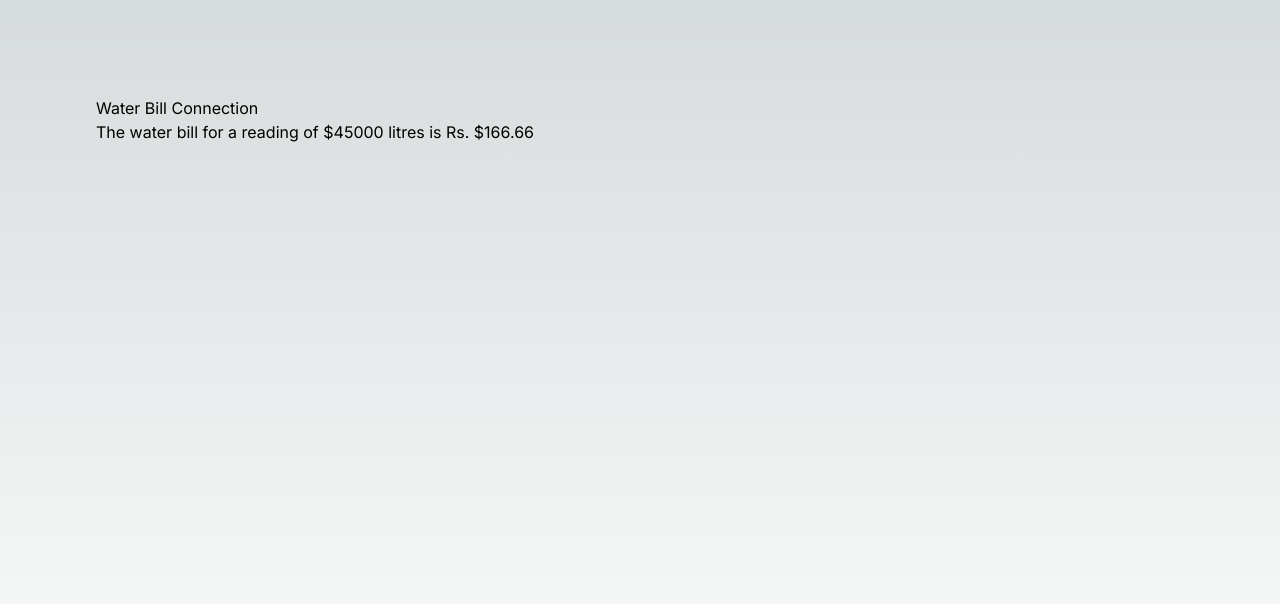
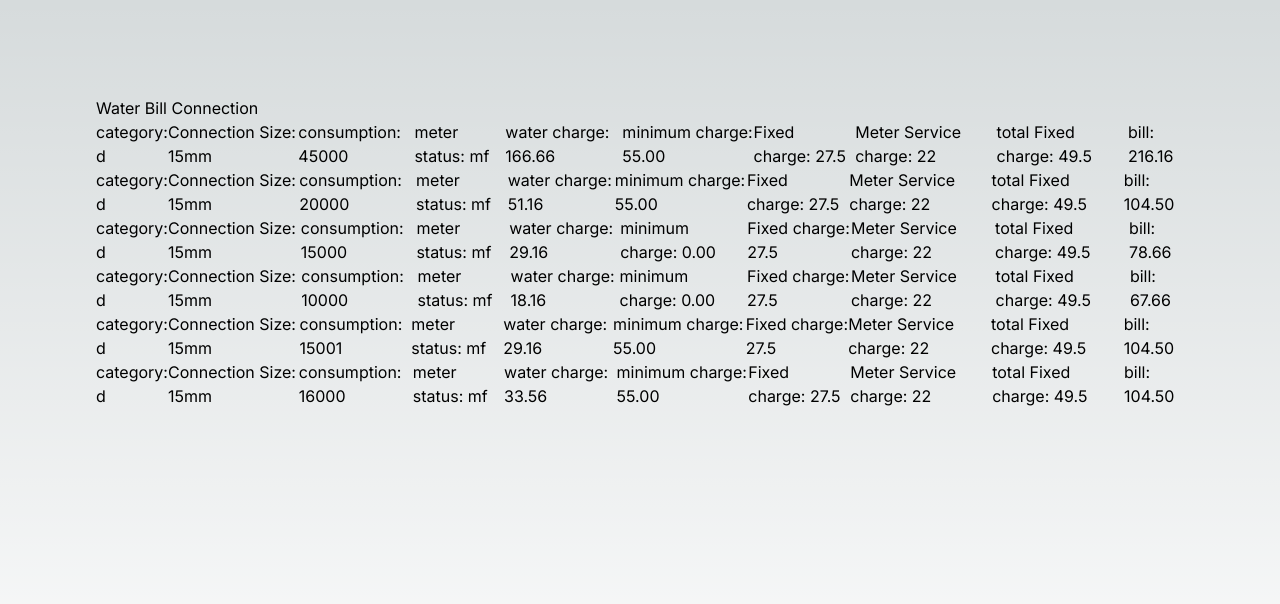
Before and after one commit to bhoomiagrawal/water-bill-engine, a Next.js app: page /bill in a window 1280 px wide. Shown: the top 604 px of the page. Built offline with nearby package versions, Linux system fonts and the light colour scheme.

Commit message:
feat: calculate  water charge

```diff
--- a/src/app/bill/page.js
+++ b/src/app/bill/page.js
@@ -1,17 +1,81 @@
+'use client'
 import { calculateWaterBill } from "@/components/calc";
-import { slabs } from "@/components/slabs";
 // Example usage:
-let reading = 45000;
-let waterBill = calculateWaterBill(reading, slabs);
-console.log(`The water bill for a reading of ${reading} litres is Rs. ${waterBill.toFixed(2)}`);
+let readings = [
+    {
+    category: 'd',
+    connection_size: '15mm',
+    consumption: '45000',
+    meter_status: "mf"
+}, {
+    category: 'd',
+    connection_size: '15mm',
+    consumption: '20000',
+    meter_status: "mf"
+
+}, {
+    category: 'd',
+    connection_size: '15mm',
+    consumption: '15000',
+    meter_status: "mf"
+
+},
+{
+    category: 'd',
+    connection_size: '15mm',
+    consumption: '10000',
+    meter_status: "mf"
+
+},
+{
+    category: 'd',
+    connection_size: '15mm',
+    consumption: '15001',
+    meter_status: "mf"
+
+},
+{
+    category: 'd',
+    connection_size: '15mm',
+    consumption: '16000',
+    meter_status: "mf"
+
+}]
+let waterBill = calculateWaterBill(readings);
+console.log('waterBill', waterBill)
+// console.log(`The water bill for a consumption of ${consumption} litres is Rs. ${waterBill.toFixed(2)}`);
 
 export default function Bill() {
+
+    const getUI = () => readings?.map((r, i) => {
+        return (
+            <ul key={i} className="flex justify-between">
+                <li> category: {r.category}</li>
+            <li> Connection Size: {r.connection_size}</li>
+            <li> consumption: {r.consumption}</li>
+            <li> meter status: {r.meter_status}</li>
+            <li> water charge: {r.waterCharge?.toFixed(2)}</li>
+            <li> minimum charge: {r.minimum?.toFixed(2)}</li>
+            <li> Fixed charge: {r.fixedCharge?.fixed_charge}</li>
+            <li> Meter Service charge: {r.fixedCharge?.service_charge}</li>
+            <li> total Fixed charge: {r.fixedCharge?.total_fixed_charge}</li>
+            <li> bill: {r.bill?.toFixed(2)}</li>
+
+            </ul>
+
+        )
+    }
+
+    )
     return (
         <main className=" min-h-screen  p-24">
             <h2>Water Bill Connection</h2>
-            <div>
-                The water bill for a reading of ${reading} litres is Rs. ${waterBill.toFixed(2)}
-            </div>
+           <div className="">
+           {getUI()}
+           </div>
+            {/* <div>
+                Th    e water bill for a consumption of ${consumption} litres is Rs. ${waterBill.toFixed(2)}
+            </div> */}
 
         </main>
     );
--- a/src/components/calc.js
+++ b/src/components/calc.js
@@ -1,26 +1,104 @@
 // Define the dynamic slabs
-const slabs = [
-    { max: 8000, ratePerThousand: 1.72 },
-    { max: 15000, ratePerThousand: 2.2 },
-    { max: 40000, ratePerThousand: 4.4 },
-    { max: Infinity, ratePerThousand: 5.5 }
-];
+// const slabs = [
+//     { max: 8000, ratePerThousand: 1.72 },
+//     { max: 15000, ratePerThousand: 2.2 },
+//     { max: 40000, ratePerThousand: 4.4 },
+//     { max: Infinity, ratePerThousand: 5.5 }
+// ];
+import { slabs, rebates } from "@/components/data";
 
-export function calculateWaterBill(reading, slabs) {
-    let bill = 0;
-    let previousMax = 0;
-    console.log("slabs", slabs)
+export function calculateWaterBill(readings) {
+    // console.log("slabs", slabs);
+    // if(consumption)
+    for (const reading of readings) {
+        let { consumption, category, connection_size, meter_status } = reading;
+        let previousMax = 0;
+        let waterCharge = 0;
 
-    for (let i = 0; i < slabs?.length; i++) {
-        const slab = slabs[i];
-        if (reading <= slab.max) {
-            bill += ((reading - previousMax) / 1000) * slab.ratePerThousand;
-            break;
+        // check for rebate in domestic connection
+        if (getZeroOnConsumption(connection_size, category, consumption)) {
+            waterCharge = 0;
+            previousMax = 0;
         } else {
-            bill += ((slab.max - previousMax) / 1000) * slab.ratePerThousand;
-            previousMax = slab.max;
+            for (let i = 0; i < slabs?.length; i++) {
+                const slab = slabs[i];
+
+                if (consumption <= slab.max) {
+
+                    waterCharge += ((consumption - previousMax) / 1000) * slab.ratePerThousand;
+
+                    break;
+                } else {
+
+                    waterCharge += ((slab.max - previousMax) / 1000) * slab.ratePerThousand;
+
+                    previousMax = slab.max;
+                }
+            }
         }
+        reading.waterCharge = waterCharge
+        reading.minimum = getMinimumCharge(reading)
+        // compare water charge with minimum charge
+
+        reading.bill = reading.waterCharge > reading.minimum ? reading.waterCharge : reading.minimum
+        reading.fixedCharge = addFixedCharge(reading)
+
+        reading.bill = reading.bill + addFixedCharge(reading).total_fixed_charge
+
+    }
+    console.log('readings', readings)
+    return readings;
+}
+
+
+function getZeroOnConsumption(connection_size, category, consumption) {
+    connection_size == "15mm" && category == "d" && consumption <= '15000'
+}
+
+function getMinimumCharge(reading) {
+    if (reading.meter_status == "mf" && reading.consumption <= "15000") {
+        return 0
+    } else {
+        return 55
     }
 
-    return bill;
 }
+
+function addFixedCharge(reading) {
+    let fixedCharge = 0;
+    let meterServiceCharge = 0
+
+    switch (reading.category) {
+        case "d":
+            fixedCharge = 27.50;
+
+            break;
+        case "nd":
+            fixedCharge = 55.00
+            break;
+        case "id":
+            fixedCharge = 110.00
+            break;
+        default:
+            fixedCharge = 0
+            break;
+    }
+
+    switch (reading.connection_size) {
+        case "15mm":
+            meterServiceCharge = 22.00;
+
+            break;
+        case "20mm":
+            meterServiceCharge = 55.00
+            break;
+        case "25mm":
+            meterServiceCharge = 110.00
+            break;
+        default:
+            meterServiceCharge = 0
+            break;
+    }
+
+    return { service_charge: meterServiceCharge, fixed_charge: fixedCharge, total_fixed_charge: fixedCharge + meterServiceCharge }
+}
--- a/src/components/slabs.js
+++ b/src/components/data.js
@@ -64,3 +64,7 @@ exports.slabs = [
     { max: 40000, ratePerThousand: 4.4 },
     { max: Infinity, ratePerThousand: 5.5 }
 ];
+
+exports.rebates = [
+    {category:"d", connection_size:"15mm", consumption:"15000", charges:"free", } ,
+]
```
